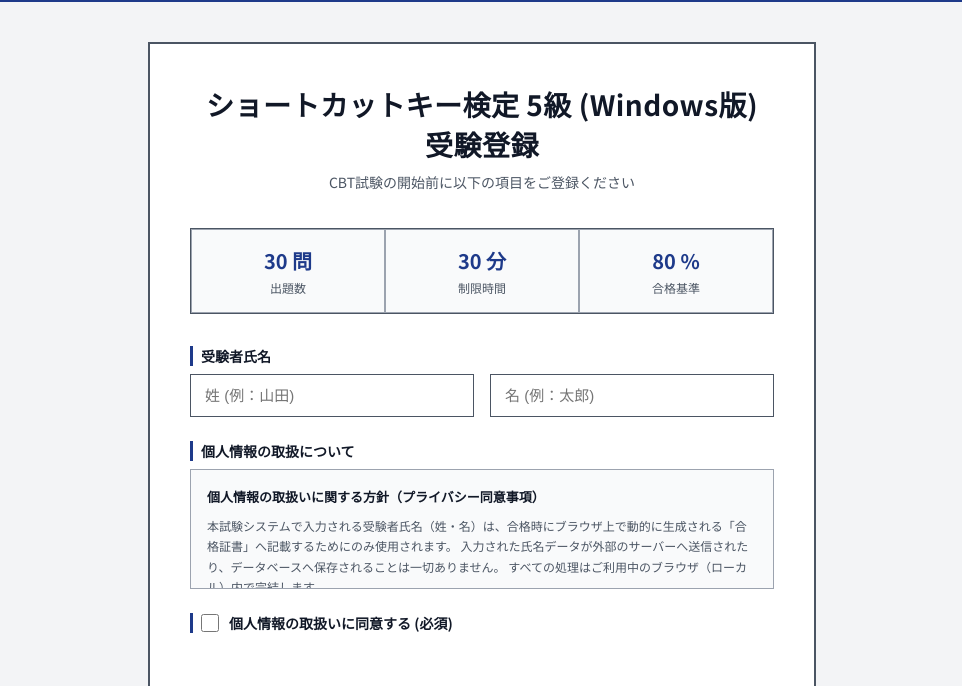
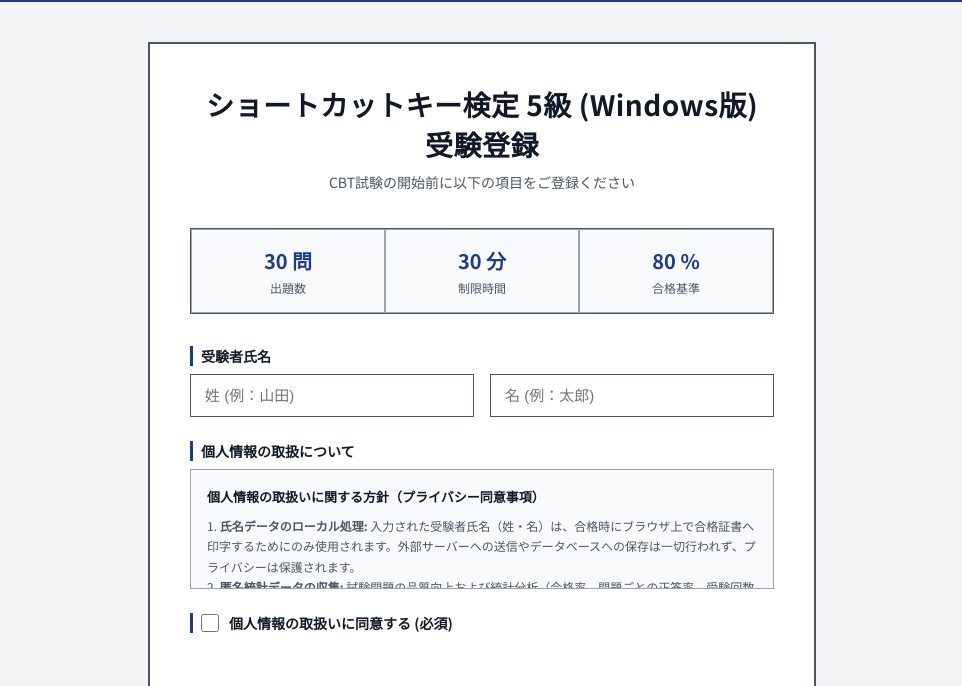
Before and after one commit to duck-ahiru-Z/shortcutkey-exam, a plain HTML site: page portal.html in a window 1280 px wide. Shown: the part 76-762 px from the top of the page, without its empty margins (158-1120 px from the left). Drawn offline with Linux system fonts and the light colour scheme.

Commit message:
Update portal.html: Disclose anonymous telemetry data collection in privacy policy consent box

```diff
--- a/portal.html
+++ b/portal.html
@@ -334,9 +334,8 @@
         <label>個人情報の取扱について</label>
         <div class="policy-box">
           <div class="policy-title">個人情報の取扱いに関する方針（プライバシー同意事項）</div>
-          本試験システムで入力される受験者氏名（姓・名）は、合格時にブラウザ上で動的に生成される「合格証書」へ記載するためにのみ使用されます。
-          入力された氏名データが外部のサーバーへ送信されたり、データベースへ保存されることは一切ありません。
-          すべての処理はご利用中のブラウザ（ローカル）内で完結します。
+          1. <strong>氏名データのローカル処理:</strong> 入力された受験者氏名（姓・名）は、合格時にブラウザ上で合格証書へ印字するためにのみ使用されます。外部サーバーへの送信やデータベースへの保存は一切行われず、プライバシーは保護されます。<br>
+          2. <strong>匿名統計データの収集:</strong> 試験問題の品質向上および統計分析（合格率、問題ごとの正答率、受験回数など）を目的として、個人を特定できない形で「受験級」「スコア」「設問別の正誤結果」「所要時間」および「端末識別子（Visitor ID）」が外部データベース（Cloud Firestore）に匿名で記録されます。
         </div>
         <label class="checkbox-container">
           <input type="checkbox" id="policy-agree">
```
